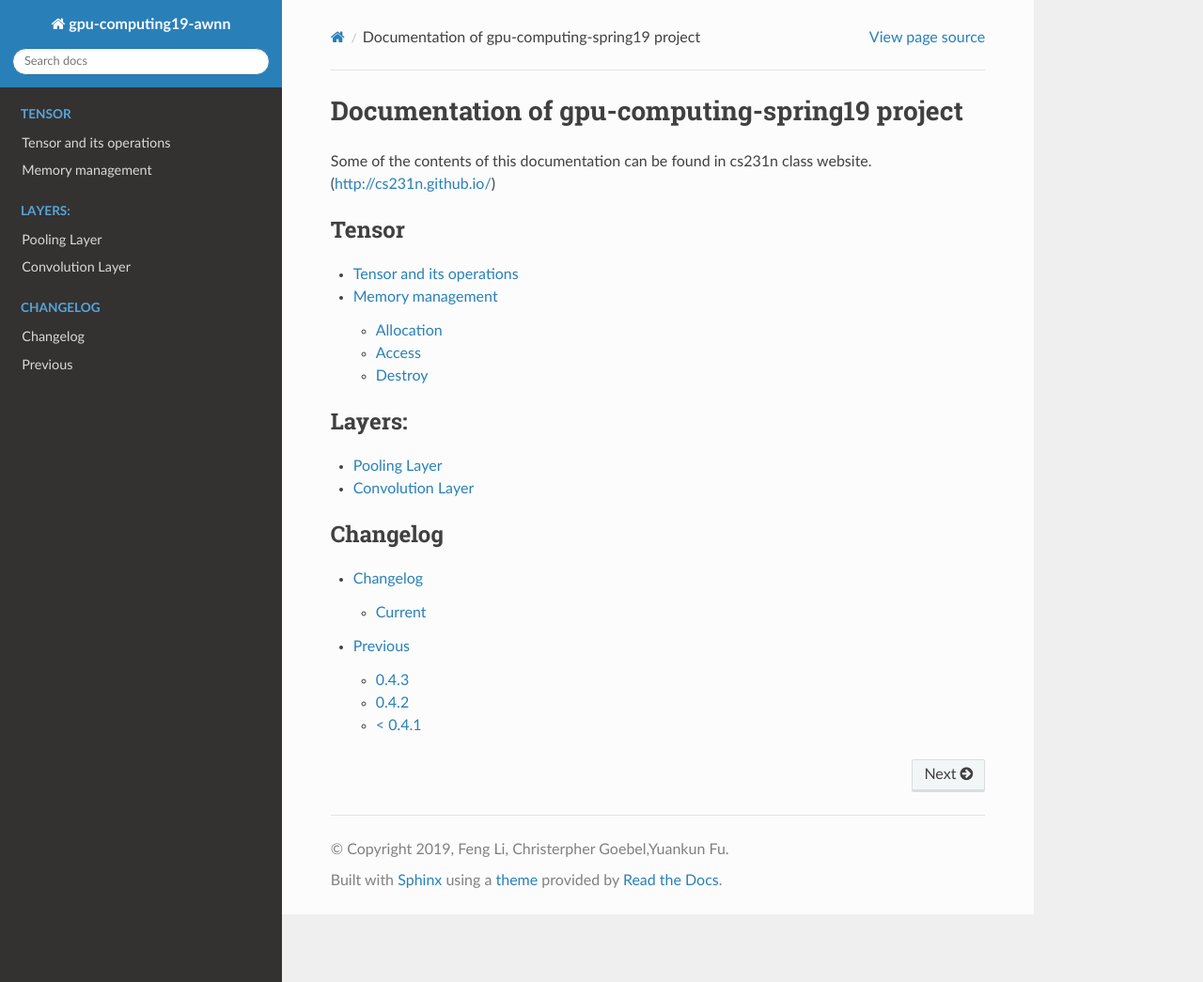
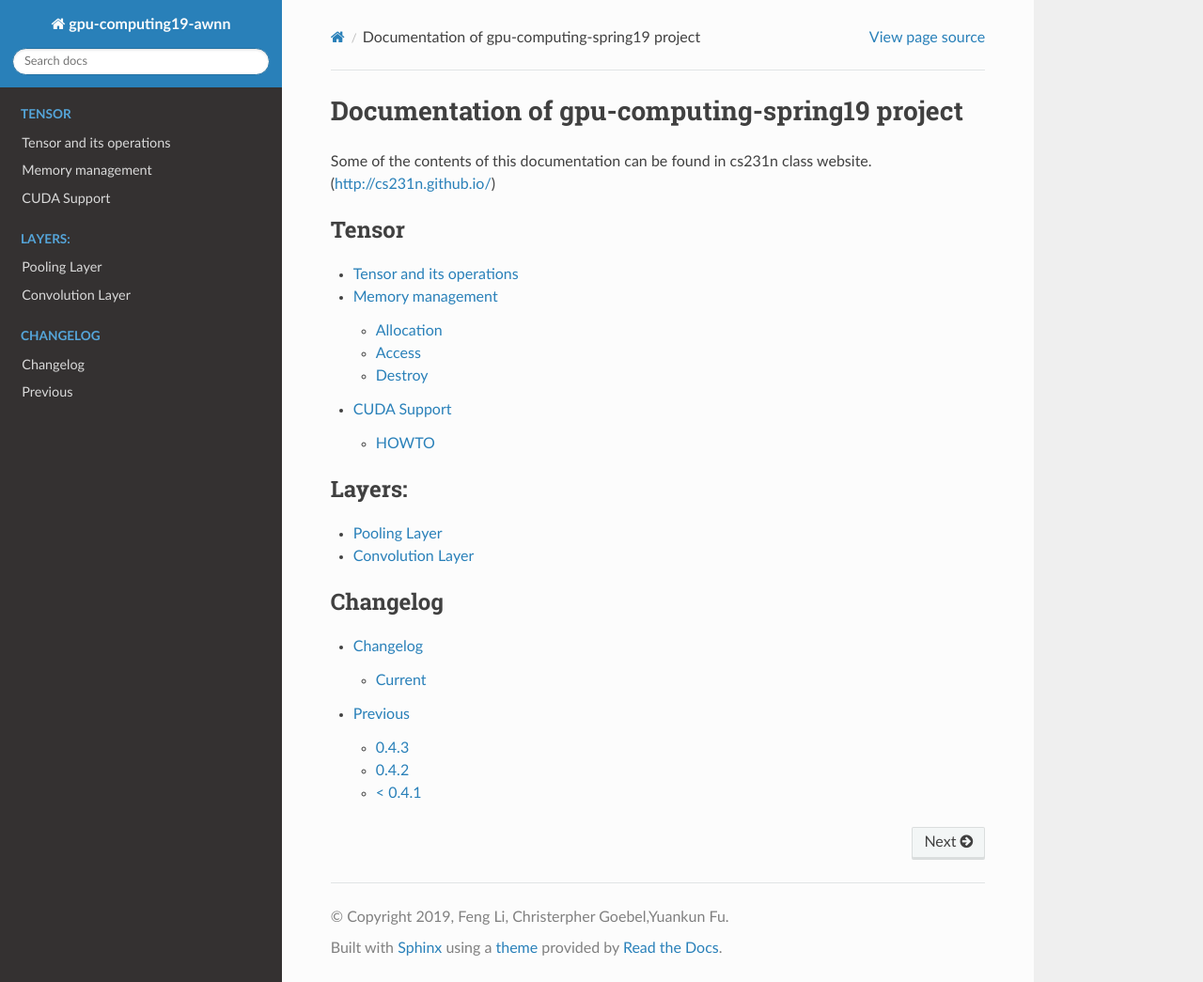
Before and after one commit to fengggli/gpu-computing-materials, a Sphinx documentation site: the page built from docs/source/index.rst, in a window 1280 px wide and 1045 px high. Shown: the whole window at 94% size. Built offline with Sphinx 7.4.7 and the Read the Docs theme 2.0.0, drawn with Linux system fonts in a browser that asks for light colours.

```diff
--- /dev/null
+++ b/docs/source/cuda.rst
@@ -0,0 +1,11 @@
+.. _cuda:
+
+CUDA Support
+=============
+
+HOWTO
+------
+
+::
+
+  cmake -DUSE_CUDA ..
--- a/docs/source/index.rst
+++ b/docs/source/index.rst
@@ -15,6 +15,7 @@
 
    tensor
    memory
+   cuda
 
 .. toctree::
    :maxdepth: 2
```
Also changed, not shown: 5 other files.
